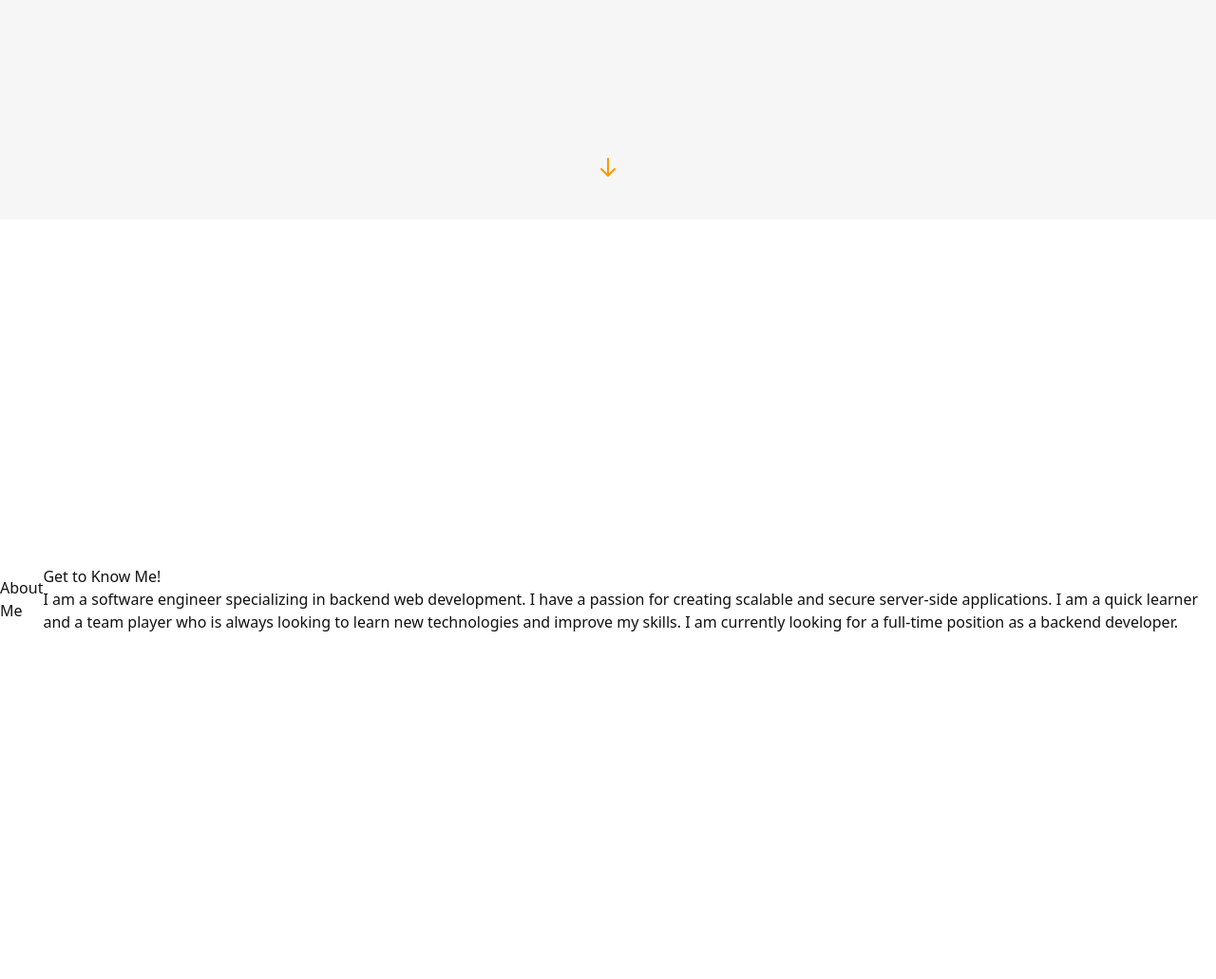
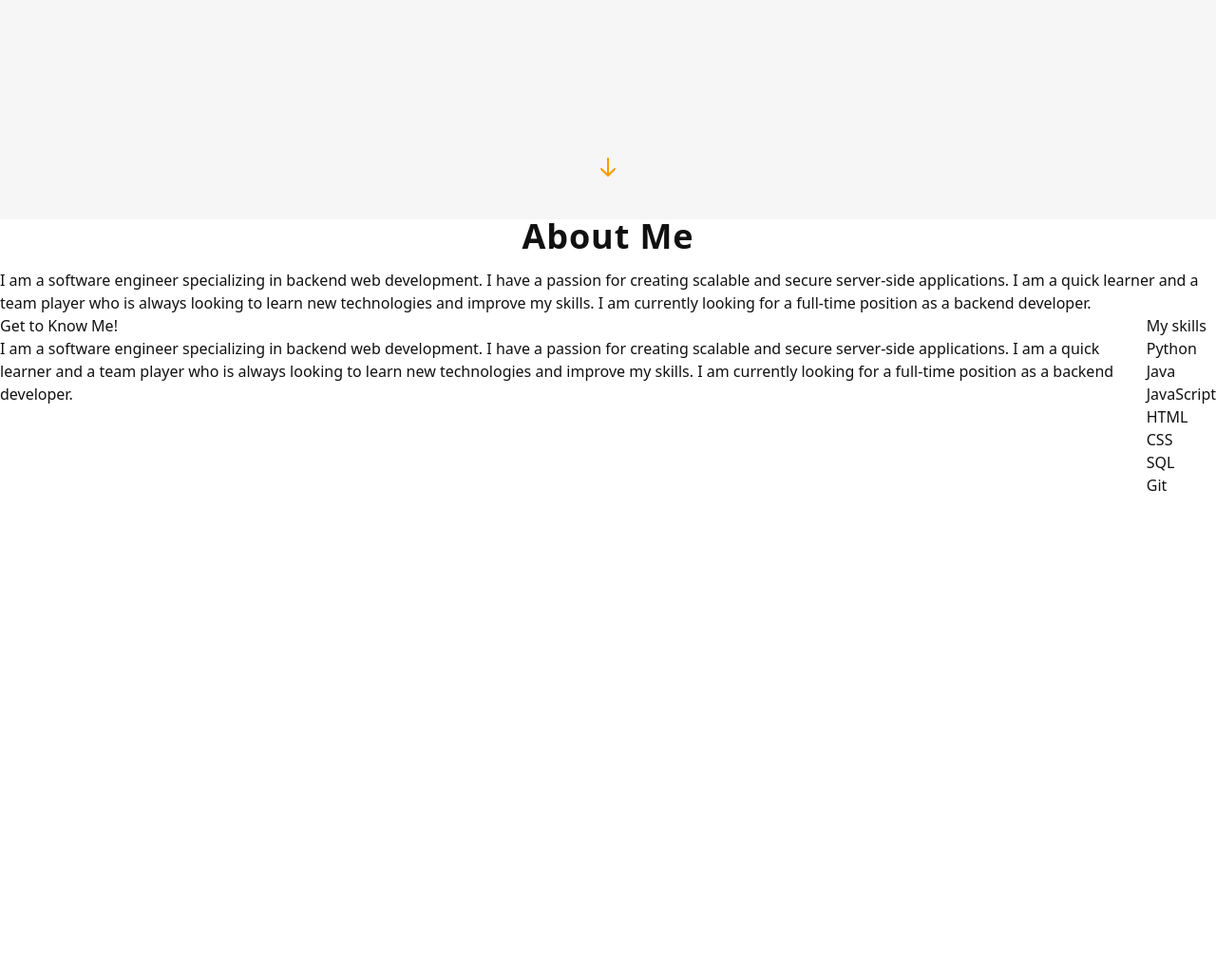
Before and after one commit to dipee/django-portfolio, a Django app: page / in a window 1280 px wide. Shown: the part 569-1600 px from the top of the page at 95% size. Run offline with Django 4.2, Linux system fonts and the light colour scheme.

Commit message:
some changes

```diff
--- a/base/templates/base/home.html
+++ b/base/templates/base/home.html
@@ -44,13 +44,21 @@
     </svg>
   </div>
 </div>
-<div
-  id="about-me"
-  class="flex items-center justify-center h-screen bg-white text-dark-fade"
->
-  <h2>About Me</h2>
-  <div>
-    <div>
+<div id="about-me" class="h-screen bg-white text-dark-fade">
+  <h2
+    class="text-4xl font-extrabold mb-4 leading-none tracking-wide text-center"
+  >
+    About Me
+  </h2>
+  <p class="">
+    I am a software engineer specializing in backend web development. I have a
+    passion for creating scalable and secure server-side applications. I am a
+    quick learner and a team player who is always looking to learn new
+    technologies and improve my skills. I am currently looking for a full-time
+    position as a backend developer.
+  </p>
+  <div class="flex justify-between text-left">
+    <div id="knowme">
       <h3>Get to Know Me!</h3>
       <p>
         I am a software engineer specializing in backend web development. I have
@@ -60,7 +68,18 @@
         full-time position as a backend developer.
       </p>
     </div>
-    <div></div>
+    <div id="skills">
+      <h3>My skills</h3>
+      <ul>
+        <li>Python</li>
+        <li>Java</li>
+        <li>JavaScript</li>
+        <li>HTML</li>
+        <li>CSS</li>
+        <li>SQL</li>
+        <li>Git</li>
+      </ul>
+    </div>
   </div>
 </div>
 
--- a/static/css/output.css
+++ b/static/css/output.css
@@ -804,6 +776,10 @@ video {
   padding: 1.5rem;
 }
 
+.text-left {
+  text-align: left;
+}
+
 .text-center {
   text-align: center;
 }
@@ -811,6 +787,11 @@ video {
 .text-2xl {
   font-size: 1.5rem;
   line-height: 2rem;
+}
+
+.text-4xl {
+  font-size: 2.25rem;
+  line-height: 2.5rem;
 }
 
 .text-6xl {
```
Also changed, not shown: other parts of static/css/output.css (+0 -70 lines), 1 other file.
